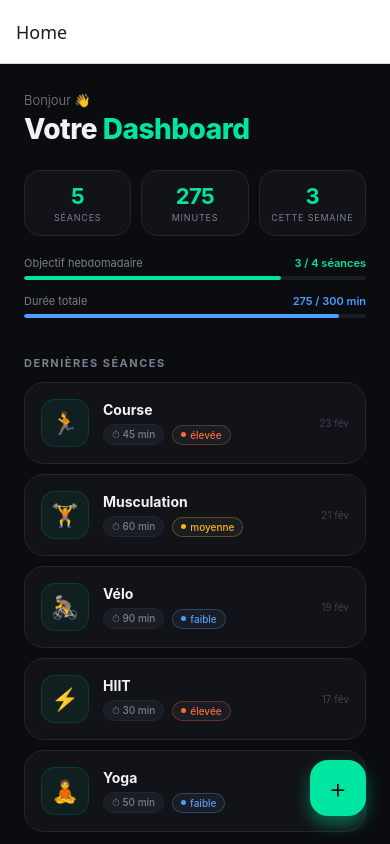
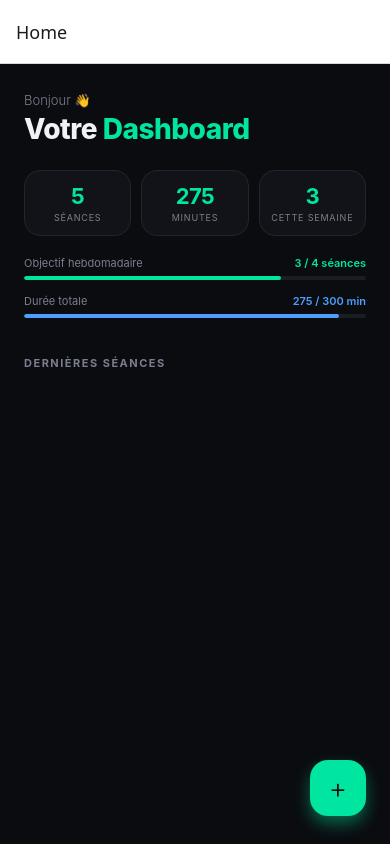
Before and after one commit to wassim205/HealthSphere, a React Native app: screen /Home in a window 390 px wide. Built offline with nearby package versions, Linux system fonts and the light colour scheme; what react-native-worklets would draw is missing.

Commit message:
feat(HL-5): implement HomeScreen with WorkoutListItem and context integration

```diff
--- a/App.tsx
+++ b/App.tsx
@@ -4,11 +4,14 @@ import React from 'react';
 import { NavigationContainer } from '@react-navigation/native';
 
 import AppNavigator from './src/navigation/AppNavigator';
+import { WorkoutsProvider } from './src/context/WorkoutsContext';
 
 export default function App() {
   return (
-    <NavigationContainer>
-      <AppNavigator />
-    </NavigationContainer>
+    <WorkoutsProvider>
+      <NavigationContainer>
+        <AppNavigator />
+      </NavigationContainer>
+    </WorkoutsProvider>
   );
 }
--- /dev/null
+++ b/src/components/WorkoutListItem.tsx
@@ -0,0 +1,106 @@
+import React from 'react';
+import { View, Text, StyleSheet, TouchableOpacity } from 'react-native';
+
+import type { Workout } from '../context/WorkoutsContext';
+
+const INTENSITY_COLOR: Record<Workout['intensity'], string> = {
+  faible: '#4D9EFF',
+  moyenne: '#FFB800',
+  élevée: '#FF6B35',
+};
+
+const TYPE_ICON: Record<Workout['type'], string> = {
+  Course: '🏃',
+  Musculation: '🏋️',
+  Vélo: '🚴',
+  HIIT: '⚡',
+  Yoga: '🧘',
+};
+
+function formatDate(iso: string) {
+  const date = new Date(iso);
+  if (Number.isNaN(date.getTime())) return iso;
+  return date.toLocaleDateString(undefined, { month: 'short', day: '2-digit' });
+}
+
+export default function WorkoutListItem({
+  workout,
+  onPress,
+}: {
+  workout: Workout;
+  onPress: () => void;
+}) {
+  const color = INTENSITY_COLOR[workout.intensity];
+  const icon = TYPE_ICON[workout.type];
+
+  return (
+    <TouchableOpacity style={styles.card} onPress={onPress} activeOpacity={0.75}>
+      <View style={styles.cardIcon}>
+        <Text style={styles.cardIconText}>{icon}</Text>
+      </View>
+      <View style={styles.cardBody}>
+        <Text style={styles.cardType}>{workout.type}</Text>
+        <View style={styles.cardChips}>
+          <View style={styles.chip}>
+            <Text style={styles.chipText}>⏱ {workout.duration} min</Text>
+          </View>
+          <View style={[styles.chip, { borderColor: color + '50' }]}
+          >
+            <View style={[styles.dot, { backgroundColor: color }]} />
+            <Text style={[styles.chipText, { color }]}>{workout.intensity}</Text>
+          </View>
+        </View>
+      </View>
+      <Text style={styles.cardDate}>{formatDate(workout.date)}</Text>
+    </TouchableOpacity>
+  );
+}
+
+const styles = StyleSheet.create({
+  card: {
+    marginHorizontal: 24,
+    marginBottom: 10,
+    backgroundColor: '#111318',
+    borderWidth: 1,
+    borderColor: '#222530',
+    borderRadius: 20,
+    padding: 16,
+    flexDirection: 'row',
+    alignItems: 'center',
+    gap: 14,
+  },
+  cardIcon: {
+    width: 48,
+    height: 48,
+    backgroundColor: '#00E5A010',
+    borderWidth: 1,
+    borderColor: '#00E5A020',
+    borderRadius: 14,
+    alignItems: 'center',
+    justifyContent: 'center',
+  },
+  cardIconText: { fontSize: 22 },
+  cardBody: { flex: 1 },
+  cardType: {
+    fontSize: 14,
+    fontWeight: '700',
+    color: '#F0F2F7',
+    textTransform: 'capitalize',
+    marginBottom: 6,
+  },
+  cardChips: { flexDirection: 'row', gap: 8, alignItems: 'center' },
+  chip: {
+    flexDirection: 'row',
+    alignItems: 'center',
+    gap: 4,
+    backgroundColor: '#1A1D24',
+    borderWidth: 1,
+    borderColor: '#222530',
+    borderRadius: 20,
+    paddingHorizontal: 8,
+    paddingVertical: 3,
+  },
+  chipText: { fontSize: 10, fontWeight: '500', color: '#7A7F8E' },
+  dot: { width: 5, height: 5, borderRadius: 3 },
+  cardDate: { fontSize: 10, color: '#3D4150' },
+});
--- /dev/null
+++ b/src/context/WorkoutsContext.tsx
@@ -0,0 +1,116 @@
+import React, { createContext, useContext, useMemo, useReducer } from 'react';
+
+export type Intensity = 'faible' | 'moyenne' | 'élevée';
+
+export type WorkoutType = 'Course' | 'Musculation' | 'Vélo' | 'HIIT' | 'Yoga';
+
+export type Workout = {
+  id: string;
+  type: WorkoutType;
+  duration: number;
+  intensity: Intensity;
+  date: string; // ISO string
+  notes?: string;
+  createdAt: string; // ISO string
+  updatedAt: string; // ISO string
+};
+
+export type WorkoutInput = {
+  type: WorkoutType;
+  duration: number;
+  intensity: Intensity;
+  date: Date;
+  notes?: string;
+};
+
+type State = {
+  workouts: Workout[];
+};
+
+type Action =
+  | { type: 'ADD_WORKOUT'; payload: Workout }
+  | { type: 'REMOVE_WORKOUT'; payload: { id: string } };
+
+const initialState: State = {
+  workouts: [],
+};
+
+function reducer(state: State, action: Action): State {
+  switch (action.type) {
+    case 'ADD_WORKOUT':
+      return { ...state, workouts: [action.payload, ...state.workouts] };
+    case 'REMOVE_WORKOUT':
+      return {
+        ...state,
+        workouts: state.workouts.filter((w) => w.id !== action.payload.id),
+      };
+    default:
+      return state;
+  }
+}
+
+type WorkoutsContextValue = {
+  workouts: Workout[];
+  addWorkout: (input: WorkoutInput) => Promise<Workout>;
+  removeWorkout: (id: string) => Promise<void>;
+  getWorkoutById: (id: string) => Workout | undefined;
+};
+
+const WorkoutsContext = createContext<WorkoutsContextValue | undefined>(undefined);
+
+function generateId() {
+  return `${Date.now()}-${Math.random().toString(16).slice(2)}`;
+}
+
+export function WorkoutsProvider({ children }: { children: React.ReactNode }) {
+  const [state, dispatch] = useReducer(reducer, initialState);
+
+  const value = useMemo<WorkoutsContextValue>(() => {
+    const addWorkout: WorkoutsContextValue['addWorkout'] = async (input) => {
+      const nowIso = new Date().toISOString();
+      const workout: Workout = {
+        id: generateId(),
+        type: input.type,
+        duration: input.duration,
+        intensity: input.intensity,
+        date: input.date.toISOString(),
+        notes: input.notes?.trim() ? input.notes.trim() : undefined,
+        createdAt: nowIso,
+        updatedAt: nowIso,
+      };
+
+      dispatch({ type: 'ADD_WORKOUT', payload: workout });
+      return workout;
+    };
+
+    const removeWorkout: WorkoutsContextValue['removeWorkout'] = async (id) => {
+      dispatch({ type: 'REMOVE_WORKOUT', payload: { id } });
+    };
+
+    const getWorkoutById: WorkoutsContextValue['getWorkoutById'] = (id) =>
+      state.workouts.find((w) => w.id === id);
+
+    const workouts = [...state.workouts].sort((a, b) => {
+      const aTime = new Date(a.date).getTime();
+      const bTime = new Date(b.date).getTime();
+      return bTime - aTime;
+    });
+
+    return {
+      workouts,
+      addWorkout,
+      removeWorkout,
+      getWorkoutById,
+    };
+  }, [state.workouts]);
+
+  return <WorkoutsContext.Provider value={value}>{children}</WorkoutsContext.Provider>;
+}
+
+export function useWorkouts() {
+  const ctx = useContext(WorkoutsContext);
+  if (!ctx) {
+    throw new Error('useWorkouts must be used within a WorkoutsProvider');
+  }
+  return ctx;
+}
--- a/src/screens/HomeScreen.tsx
+++ b/src/screens/HomeScreen.tsx
@@ -11,72 +11,22 @@ import {
 import type { NativeStackScreenProps } from '@react-navigation/native-stack';
 
 import type { RootStackParamList } from '../navigation/AppNavigator';
+import WorkoutListItem from '../components/WorkoutListItem';
+import { useWorkouts } from '../context/WorkoutsContext';
+import type { Workout } from '../context/WorkoutsContext';
 
 type Props = NativeStackScreenProps<RootStackParamList, 'Home'>;
 
-type Intensity = 'faible' | 'moyenne' | 'élevée';
+export default function HomeScreen({ navigation }: Props) {
+  const { workouts } = useWorkouts();
 
-type Workout = {
-  id: string;
-  type: string;
-  icon: string;
-  duration: number;
-  intensity: Intensity;
-  date: string;
-};
-
-const WORKOUTS: Workout[] = [
-  { id: '1', type: 'Course', icon: '🏃', duration: 45, intensity: 'élevée', date: '23 fév' },
-  { id: '2', type: 'Musculation', icon: '🏋️', duration: 60, intensity: 'moyenne', date: '21 fév' },
-  { id: '3', type: 'Vélo', icon: '🚴', duration: 90, intensity: 'faible', date: '19 fév' },
-  { id: '4', type: 'HIIT', icon: '⚡', duration: 30, intensity: 'élevée', date: '17 fév' },
-  { id: '5', type: 'Yoga', icon: '🧘', duration: 50, intensity: 'faible', date: '15 fév' },
-];
-
-const INTENSITY_COLOR: Record<Intensity, string> = {
-  faible: '#4D9EFF',
-  moyenne: '#FFB800',
-  élevée: '#FF6B35',
-};
-
-function WorkoutCard({
-  item,
-  onPress,
-}: {
-  item: Workout;
-  onPress: () => void;
-}) {
-  const color = INTENSITY_COLOR[item.intensity];
-  return (
-    <TouchableOpacity style={styles.card} onPress={onPress} activeOpacity={0.75}>
-      <View style={styles.cardIcon}>
-        <Text style={styles.cardIconText}>{item.icon}</Text>
-      </View>
-      <View style={styles.cardBody}>
-        <Text style={styles.cardType}>{item.type}</Text>
-        <View style={styles.cardChips}>
-          <View style={styles.chip}>
-            <Text style={styles.chipText}>⏱ {item.duration} min</Text>
-          </View>
-          <View style={[styles.chip, { borderColor: color + '50' }]}>
-            <View style={[styles.dot, { backgroundColor: color }]} />
-            <Text style={[styles.chipText, { color }]}>{item.intensity}</Text>
-          </View>
-        </View>
-      </View>
-      <Text style={styles.cardDate}>{item.date}</Text>
-    </TouchableOpacity>
-  );
-}
-
-export default function HomeScreen({ navigation }: Props) {
   return (
     <SafeAreaView style={styles.safe}>
       <StatusBar barStyle="light-content" backgroundColor="#0A0C10" />
 
       <FlatList
-        data={WORKOUTS}
-        keyExtractor={(item) => item.id}
+        data={workouts}
+        keyExtractor={(item: Workout) => item.id}
         showsVerticalScrollIndicator={false}
         contentContainerStyle={styles.list}
         ListHeaderComponent={
@@ -122,11 +72,8 @@ export default function HomeScreen({ navigation }: Props) {
             <Text style={styles.sectionTitle}>Dernières séances</Text>
           </>
         }
-        renderItem={({ item }) => (
-          <WorkoutCard
-            item={item}
-            onPress={() => navigation.navigate('WorkoutDetails', { id: item.id })}
-          />
+        renderItem={({ item }: { item: Workout }) => (
+          <WorkoutListItem workout={item} onPress={() => navigation.navigate('WorkoutDetails', { id: item.id })} />
         )}
         ListFooterComponent={<View style={{ height: 100 }} />}
       />
@@ -194,53 +141,6 @@ const styles = StyleSheet.create({
     paddingBottom: 12,
   },
 
-  card: {
-    marginHorizontal: 24,
-    marginBottom: 10,
-    backgroundColor: '#111318',
-    borderWidth: 1,
-    borderColor: '#222530',
-    borderRadius: 20,
-    padding: 16,
-    flexDirection: 'row',
-    alignItems: 'center',
-    gap: 14,
-  },
-  cardIcon: {
-    width: 48,
-    height: 48,
-    backgroundColor: '#00E5A010',
-    borderWidth: 1,
-    borderColor: '#00E5A020',
-    borderRadius: 14,
-    alignItems: 'center',
-    justifyContent: 'center',
-  },
-  cardIconText: { fontSize: 22 },
-  cardBody: { flex: 1 },
-  cardType: {
-    fontSize: 14,
-    fontWeight: '700',
-    color: '#F0F2F7',
-    textTransform: 'capitalize',
-    marginBottom: 6,
-  },
-  cardChips: { flexDirection: 'row', gap: 8, alignItems: 'center' },
-  chip: {
-    flexDirection: 'row',
-    alignItems: 'center',
-    gap: 4,
-    backgroundColor: '#1A1D24',
-    borderWidth: 1,
-    borderColor: '#222530',
-    borderRadius: 20,
-    paddingHorizontal: 8,
-    paddingVertical: 3,
-  },
-  chipText: { fontSize: 10, fontWeight: '500', color: '#7A7F8E' },
-  dot: { width: 5, height: 5, borderRadius: 3 },
-  cardDate: { fontSize: 10, color: '#3D4150' },
-
   fab: {
     position: 'absolute',
     bottom: 28,
```
